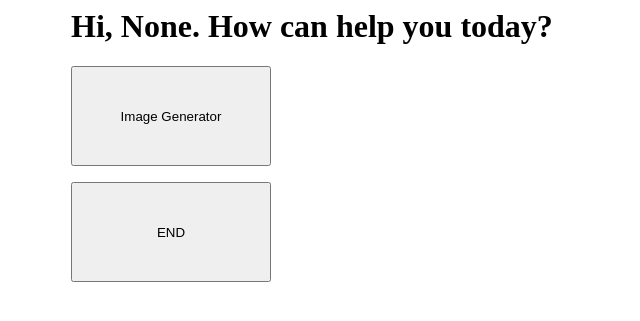
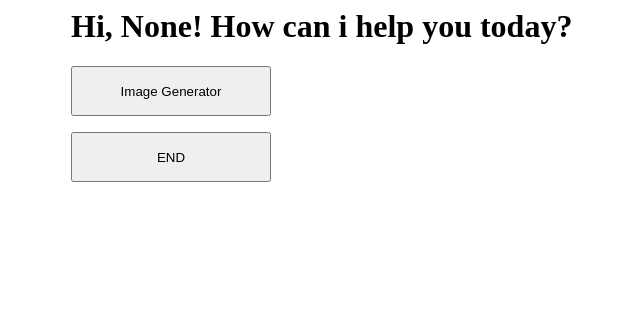
Before and after one commit to gentlecanoe/0219, a Flask app: page /main in a window 1280 px wide. Shown: the top 321 px of the page, without its empty margins (253-893 px from the left). Run offline with Flask 3, Linux system fonts and the light colour scheme.

Commit message:
Update main.html

```diff
--- a/templates/main.html
+++ b/templates/main.html
@@ -6,11 +6,11 @@
 </style>
 
 <div class="container">
-<h1>Hi, {{r}}. How can help you today?</h1>
+<h1>Hi, {{r}}! How can i help you today?</h1>
 <form action="/image_gpt" method="post">
-    <input type = "submit" value="Image Generator" style="width:200px;height:100px;">
+    <input type = "submit" value="Image Generator" style="width:200px;height:50px;">
 </form>
     <form action="/end" method="post">
-    <input type = "submit" value="END" style="width:200px;height:100px;">
+    <input type = "submit" value="END" style="width:200px;height:50px;">
 </form>
 </div>
```
